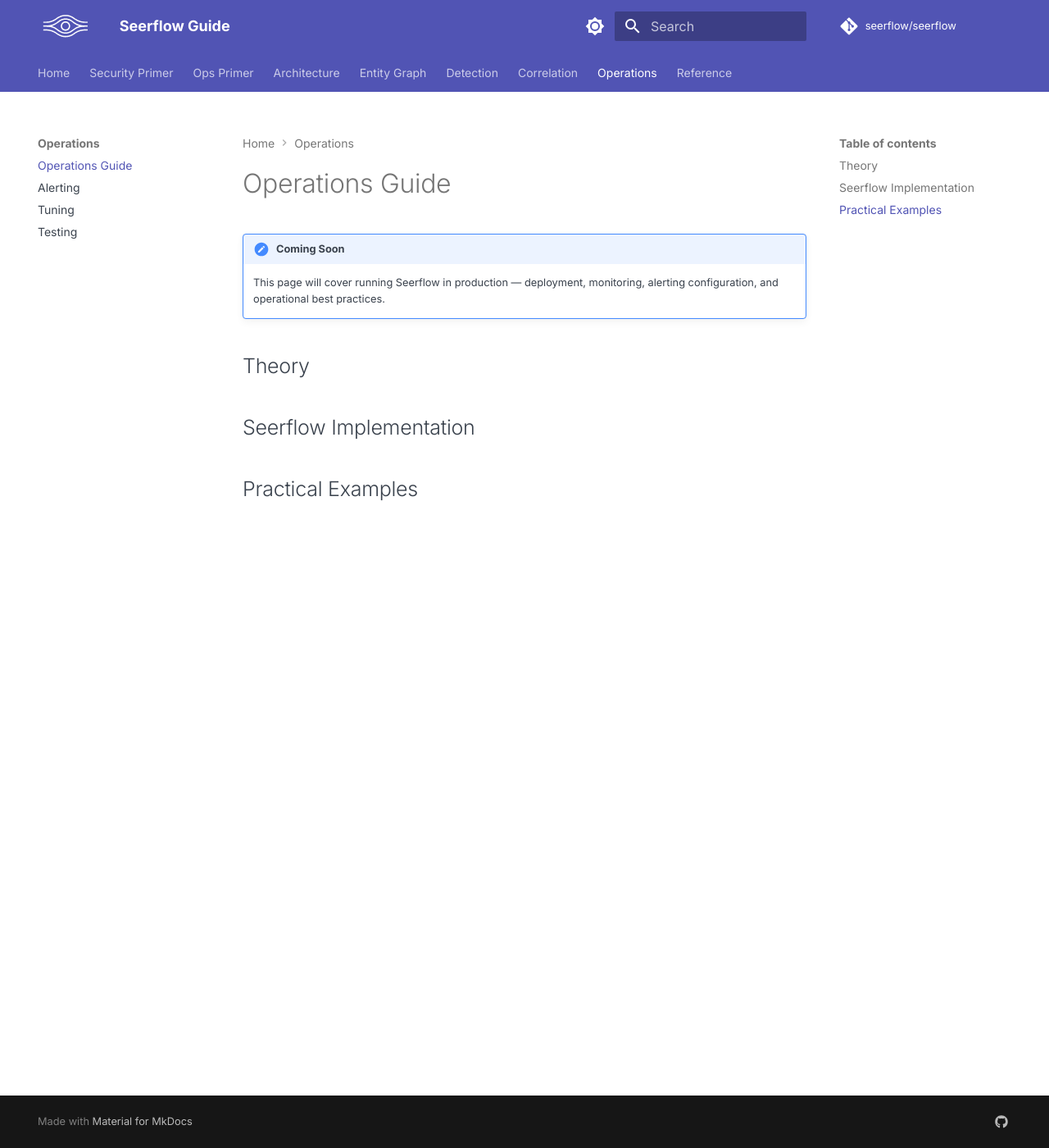
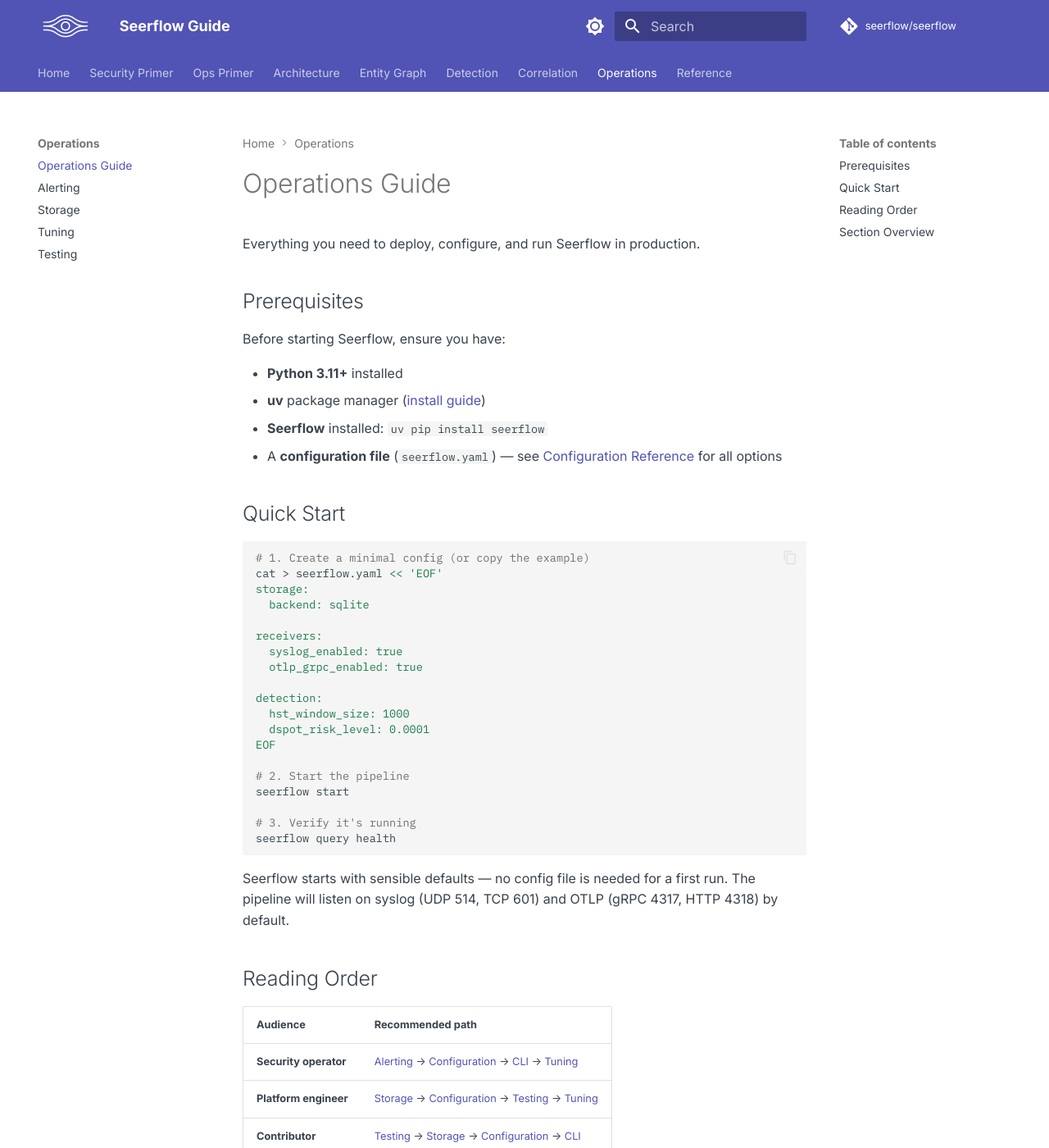
Before and after one commit to seerflow/seerflow-guide, an MkDocs documentation site: the page built from docs/operations/index.md, in a window 1280 px wide and 1400 px high. Shown: the whole window at 82% size. Built offline with MkDocs 1.6.1 and Material for MkDocs 9.7.7, drawn with Linux system fonts in a browser that asks for light colours; plug-ins that fetch from the network failed and are left out; comment, search, counter and statistics services are not loaded; some of the changed text lies outside the part shown.

Commit message:
docs(S-139G): add Storage nav entry, scaffolding, and operations overview page

````diff
--- a/docs/operations/index.md
+++ b/docs/operations/index.md
@@ -1,10 +1,57 @@
 # Operations Guide
 
-!!! note "Coming Soon"
-    This page will cover running Seerflow in production — deployment, monitoring, alerting configuration, and operational best practices.
+Everything you need to deploy, configure, and run Seerflow in production.
 
-## Theory
+## Prerequisites
 
-## Seerflow Implementation
+Before starting Seerflow, ensure you have:
 
-## Practical Examples
+- **Python 3.11+** installed
+- **uv** package manager ([install guide](https://docs.astral.sh/uv/getting-started/installation/))
+- **Seerflow** installed: `uv pip install seerflow`
+- A **configuration file** (`seerflow.yaml`) — see [Configuration Reference](../reference/config.md) for all options
+
+## Quick Start
+
+```bash
+# 1. Create a minimal config (or copy the example)
+cat > seerflow.yaml << 'EOF'
+storage:
+  backend: sqlite
+
+receivers:
+  syslog_enabled: true
+  otlp_grpc_enabled: true
+
+detection:
+  hst_window_size: 1000
+  dspot_risk_level: 0.0001
+EOF
+
+# 2. Start the pipeline
+seerflow start
+
+# 3. Verify it's running
+seerflow query health
+```
+
+Seerflow starts with sensible defaults — no config file is needed for a first run. The pipeline will listen on syslog (UDP 514, TCP 601) and OTLP (gRPC 4317, HTTP 4318) by default.
+
+## Reading Order
+
+| Audience | Recommended path |
+|----------|-----------------|
+| **Security operator** | [Alerting](alerting.md) → [Configuration](../reference/config.md) → [CLI](../reference/cli.md) → [Tuning](tuning.md) |
+| **Platform engineer** | [Storage](storage.md) → [Configuration](../reference/config.md) → [Testing](testing.md) → [Tuning](tuning.md) |
+| **Contributor** | [Testing](testing.md) → [Storage](storage.md) → [Configuration](../reference/config.md) → [CLI](../reference/cli.md) |
+
+## Section Overview
+
+| Page | What you'll learn |
+|------|-------------------|
+| [Alerting & Feedback](alerting.md) | Alert lifecycle, webhook sinks (Slack/Teams/JSON), OTLP export, PagerDuty, TP/FP feedback loop |
+| [Storage Layer](storage.md) | Protocol interfaces, SQLite backend (WAL, FTS5), PostgreSQL migration, model persistence |
+| [Tuning Guide](tuning.md) | False positive reduction, per-detector tuning, correlation tuning, performance budgets |
+| [Testing & Validation](testing.md) | Quality gates, test structure, LANL dataset validation, custom rule testing |
+| [Configuration Reference](../reference/config.md) | Every YAML parameter with type, default, and description |
+| [CLI Reference](../reference/cli.md) | All 5 subcommands: start, tail, import, query, feedback |
--- a/mkdocs.yml
+++ b/mkdocs.yml
@@ -80,6 +80,7 @@
   - Operations:
     - operations/index.md
     - Alerting: operations/alerting.md
+    - Storage: operations/storage.md
     - Tuning: operations/tuning.md
     - Testing: operations/testing.md
   - Reference:
````
Also changed, not shown: docs/operations/storage.md (added, +1 -0 lines).
